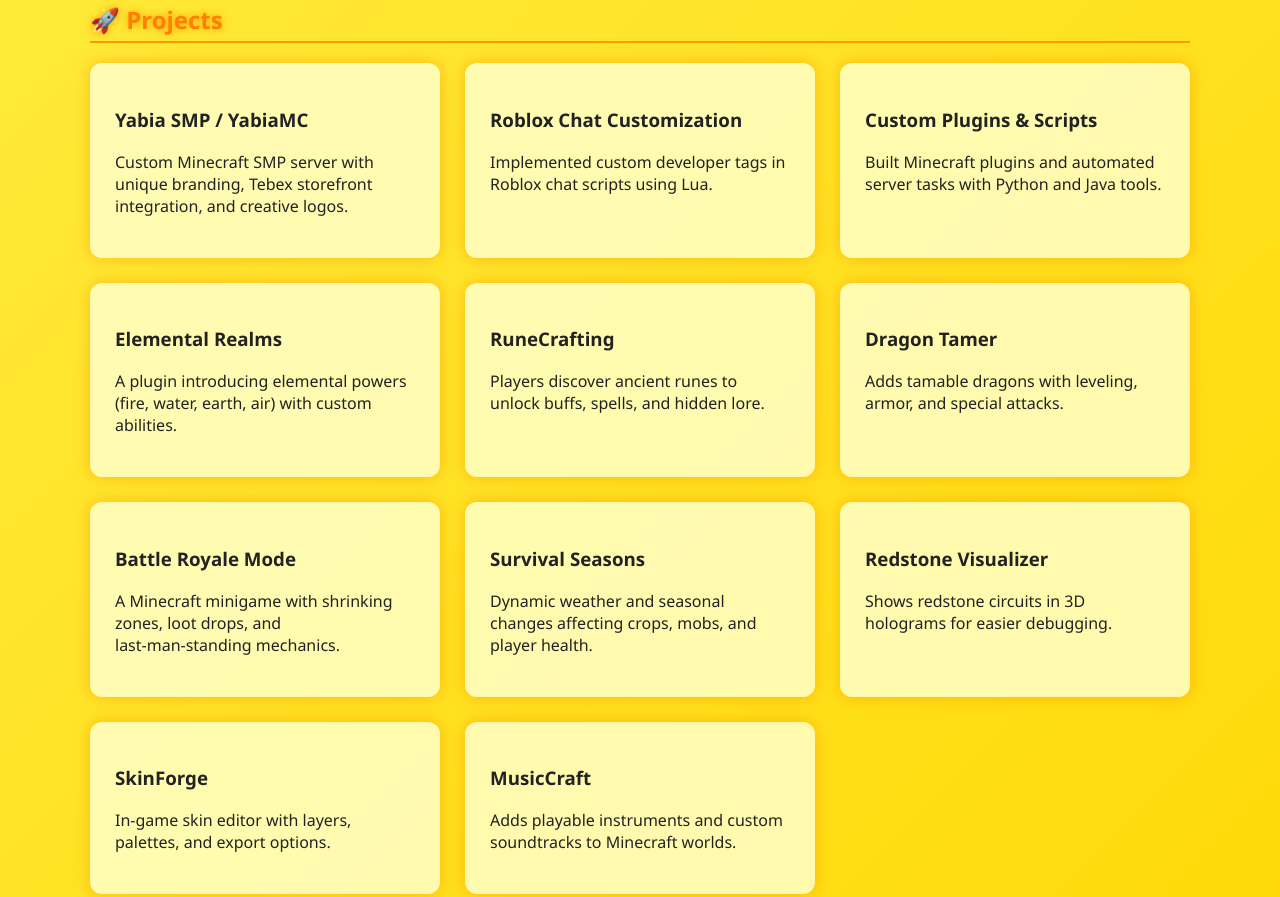
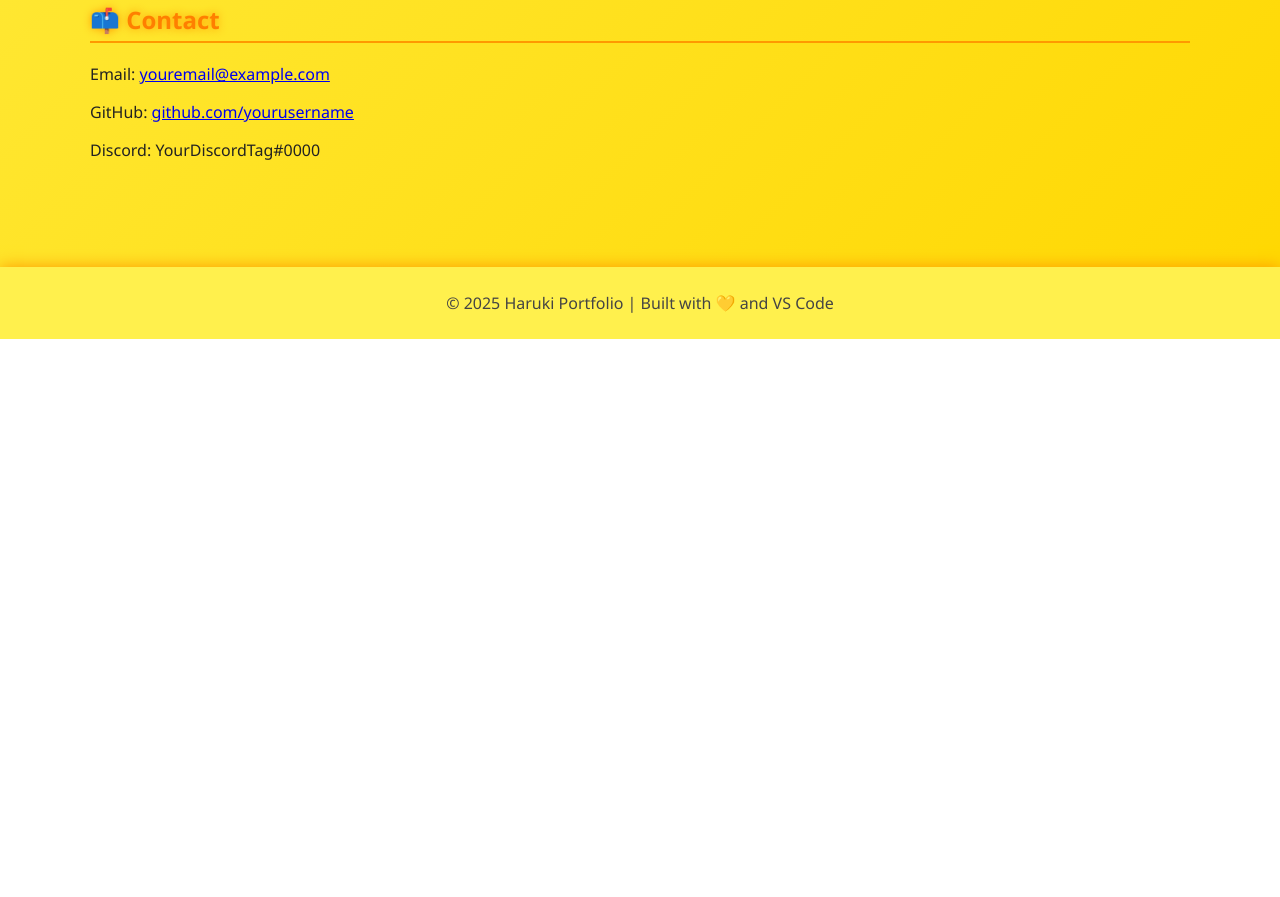
Before and after one commit to Harukiiidev/Portfolio, a plain HTML site: page index.html in a window 1280 px wide. Shown: the part 921-1818 px from the top of the page. After the commit the page ends 1260 px from the top, so only its background shows below. Drawn offline with Linux system fonts and the light colour scheme; a web font is replaced by a local one.

Commit message:
Update index.html

```diff
--- a/index.html
+++ b/index.html
@@ -122,7 +122,6 @@
     <nav>
       <a href="#about">About</a>
       <a href="#skills">Skills</a>
-      <a href="#projects">Projects</a>
       <a href="#contact">Contact</a>
     </nav>
     <div class="anime-banner">
@@ -157,23 +156,6 @@
     </div>
   </section>
 
-  <section id="projects">
-    <h2>🚀 Projects</h2>
-    <div class="skills">
-      <div class="card"><h3>Yabia SMP / YabiaMC</h3><p>Custom Minecraft SMP server with unique branding, Tebex storefront integration, and creative logos.</p></div>
-      <div class="card"><h3>Roblox Chat Customization</h3><p>Implemented custom developer tags in Roblox chat scripts using Lua.</p></div>
-      <div class="card"><h3>Custom Plugins & Scripts</h3><p>Built Minecraft plugins and automated server tasks with Python and Java tools.</p></div>
-      <div class="card"><h3>Elemental Realms</h3><p>A plugin introducing elemental powers (fire, water, earth, air) with custom abilities.</p></div>
-      <div class="card"><h3>RuneCrafting</h3><p>Players discover ancient runes to unlock buffs, spells, and hidden lore.</p></div>
-      <div class="card"><h3>Dragon Tamer</h3><p>Adds tamable dragons with leveling, armor, and special attacks.</p></div>
-      <div class="card"><h3>Battle Royale Mode</h3><p>A Minecraft minigame with shrinking zones, loot drops, and last‑man‑standing mechanics.</p></div>
-      <div class="card"><h3>Survival Seasons</h3><p>Dynamic weather and seasonal changes affecting crops, mobs, and player health.</p></div>
-      <div class="card"><h3>Redstone Visualizer</h3><p>Shows redstone circuits in 3D holograms for easier debugging.</p></div>
-      <div class="card"><h3>SkinForge</h3><p>In‑game skin editor with layers, palettes, and export options.</p></div>
-      <div class="card"><h3>MusicCraft</h3><p>Adds playable instruments and custom soundtracks to Minecraft worlds.</p></div>
-    </div>
-  </section>
-
   <section id="contact">
     <h2>📫 Contact</h2>
     <p>Email: <a href="mailto:youremail@example.com">youremail@example.com</a></p>
```
